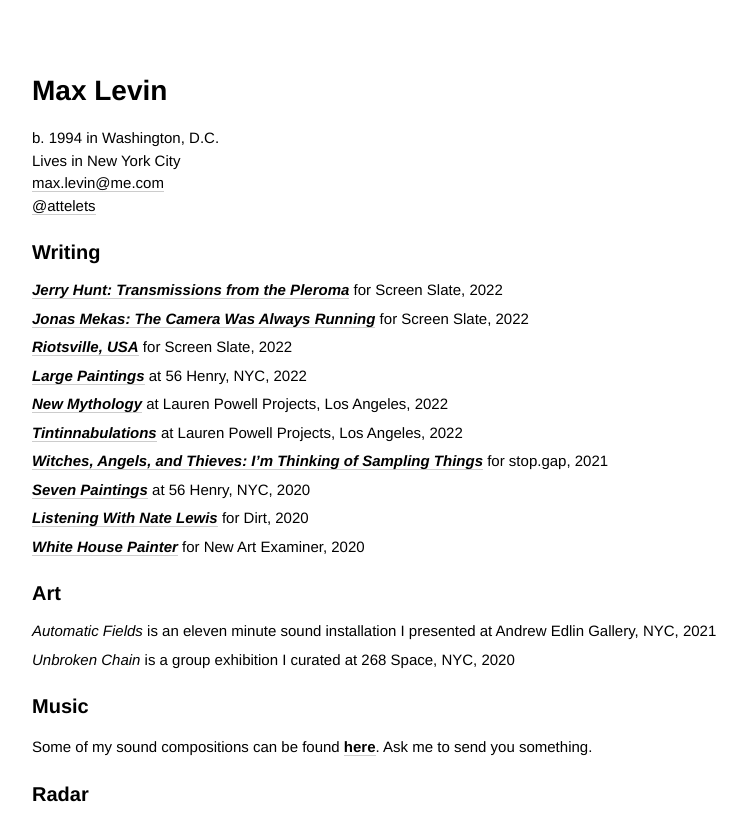
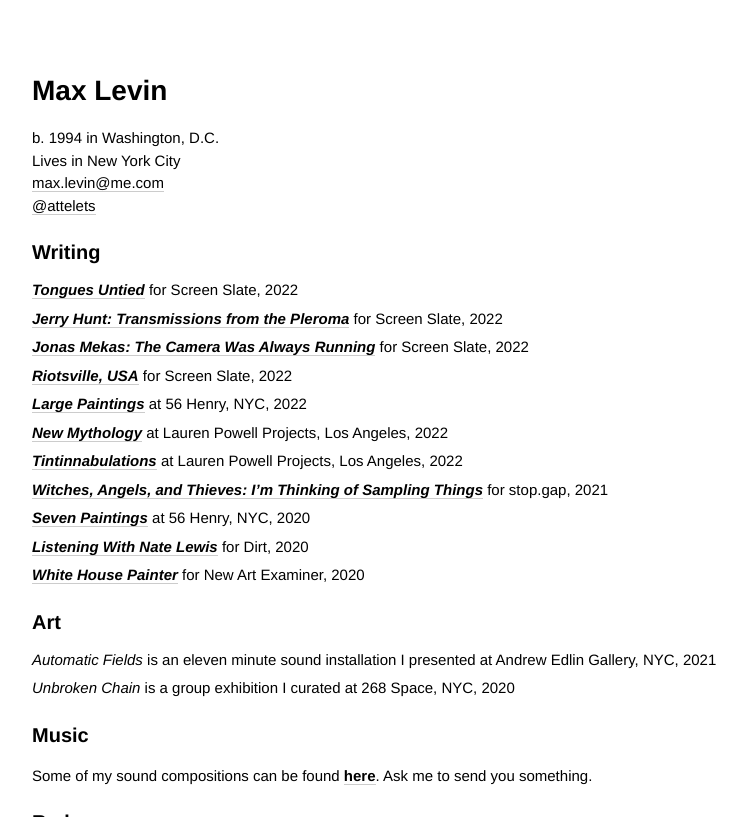
Before and after one commit to minicreative/maxlevin.me, a Jekyll site: the page built from index.md, in a window 1280 px wide, cut to the strip 0-817 px from the top of the page. Shown: the whole strip, without its empty margins (18-765 px from the left). Built offline with Jekyll 4.4.1, drawn with Linux system fonts in a browser that asks for light colours.

Commit message:
Updated Index

```diff
--- a/index.md
+++ b/index.md
@@ -5,6 +5,9 @@
 sections:
 - title: Writing
   items:
+  - description: "**[*Tongues Untied*](https://www.screenslate.com/articles/tongues-untied)**
+      for Screen Slate, 2022"
+    image: "/uploads/7516A663-BEBC-4C89-A397-5AFAE4F960E7.jpeg"
   - description: "**[*Jerry Hunt: Transmissions from the Pleroma*](http://screenslate.com/articles/jerry-hunt-transmissions-pleroma)**
       for Screen Slate, 2022"
     image: "/uploads/Jerry-Hunt.jpg"
```
